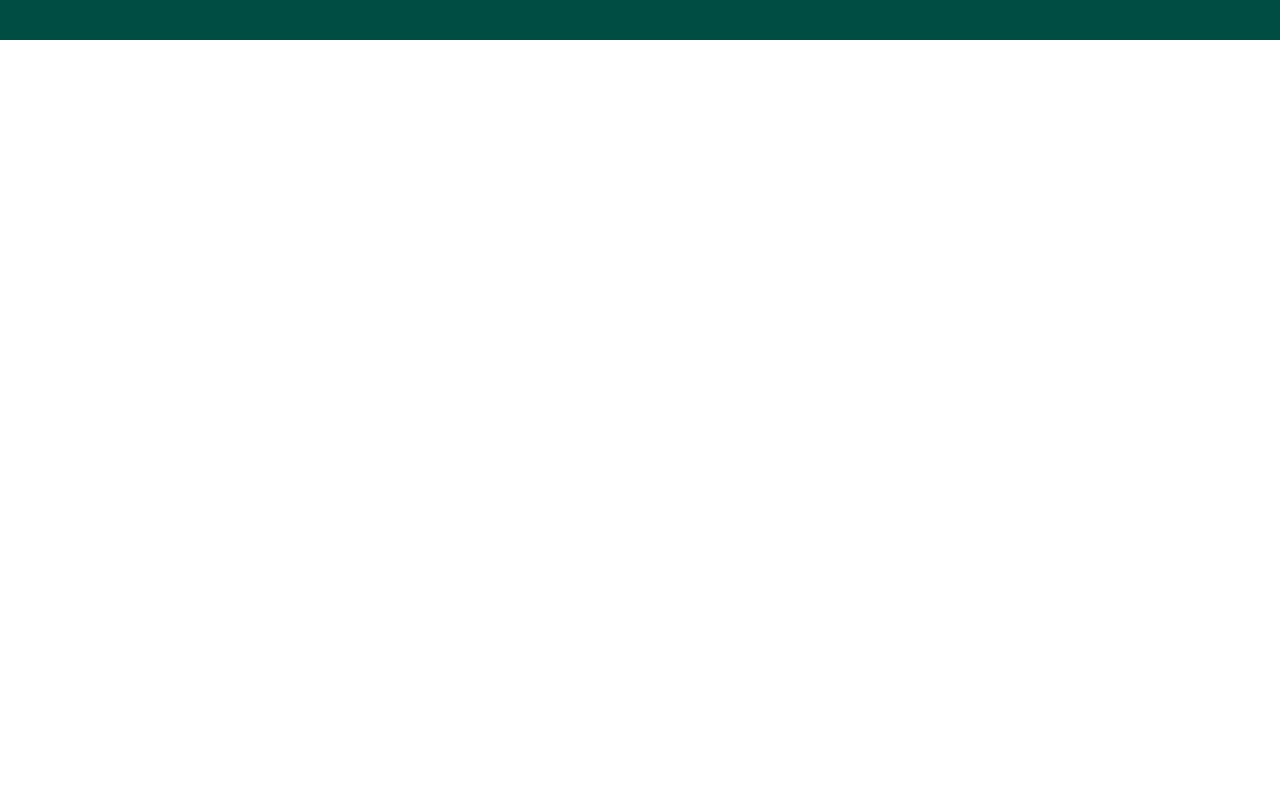
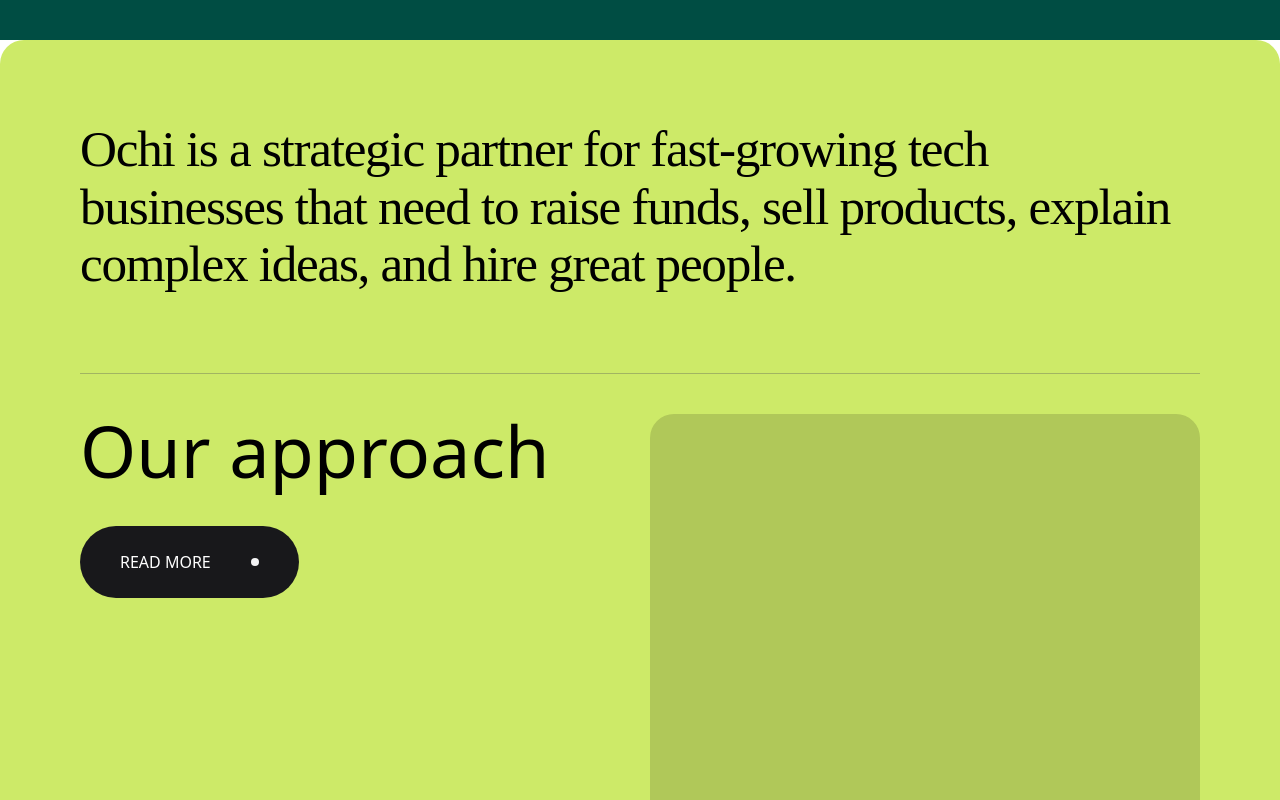
Before and after one commit to anshima23/OCHI, a React (Vite) app: page / in a window 1280 px wide. Shown: the part 1160-1960 px from the top of the page. Before the commit the page ends 1200 px from the top, so only its background shows below. Built offline with nearby package versions, Linux system fonts and the light colour scheme.

Commit message:
about ready

```diff
--- a/src/App.jsx
+++ b/src/App.jsx
@@ -2,6 +2,7 @@
 import Navbar from './Components/Navbar';
 import LandingPage from './Components/LandingPage';
 import Marquee from './Components/Marquee';
+import About from './Components/About';
 
 function App() {
   return (
@@ -9,6 +10,7 @@
      <Navbar/>
      <LandingPage/>
      <Marquee/>
+     <About/>
     </div>
   )
 }
--- /dev/null
+++ b/src/Components/About.jsx
@@ -0,0 +1,24 @@
+import React from "react";
+
+function About() {
+  return (
+    <div className="w-full p-20 bg-[#CDEA68] rounded-tl-3xl rounded-tr-3xl text-black">
+      <h1 className="font-['Neue_Montreal'] text-[4vw] leading-[4.5vw] tracking-tight">
+        Ochi is a strategic partner for fast-grow­ing tech businesses that need
+        to raise funds, sell prod­ucts, ex­plain com­plex ideas, and hire great
+        peo­ple.
+      </h1>
+      <div className="w-full flex gap-5 border-t-[1px] pt-10 mt-20 border-[#a1b562]">
+          <div className="w-1/2">
+             <h1 className="text-7xl">Our approach</h1>
+             <button className="flex uppercase gap-10 items-center px-10 py-6 bg-zinc-900 mt-10 rounded-full text-white">Read More
+             <div className="w-2 h-2 bg-zinc-100 rounded-full"></div>
+             </button>
+          </div>
+          <div className="w-1/2 h-[70vh] rounded-3xl bg-[#b0c859]"></div>
+      </div>
+    </div>
+  );
+}
+
+export default About;
```
